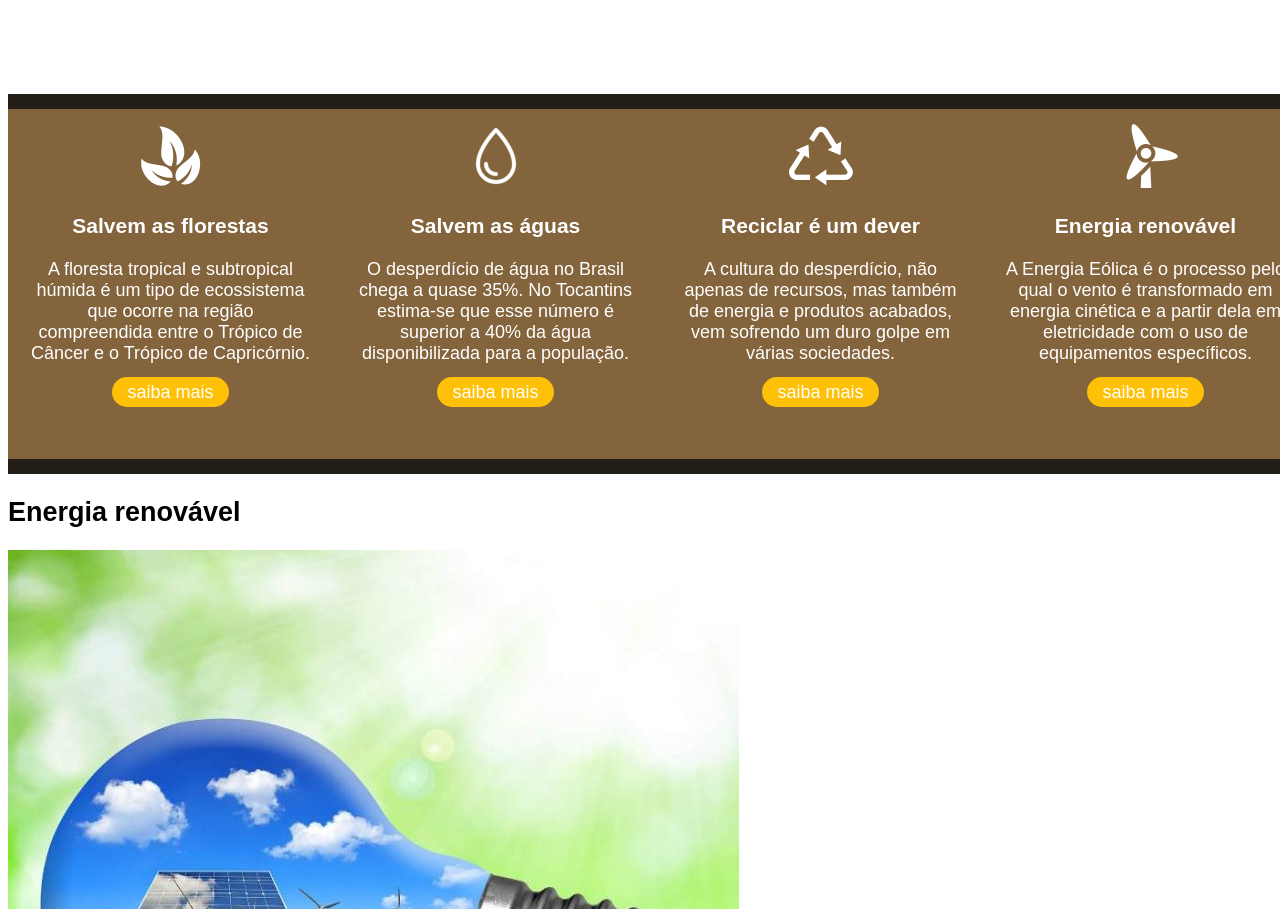
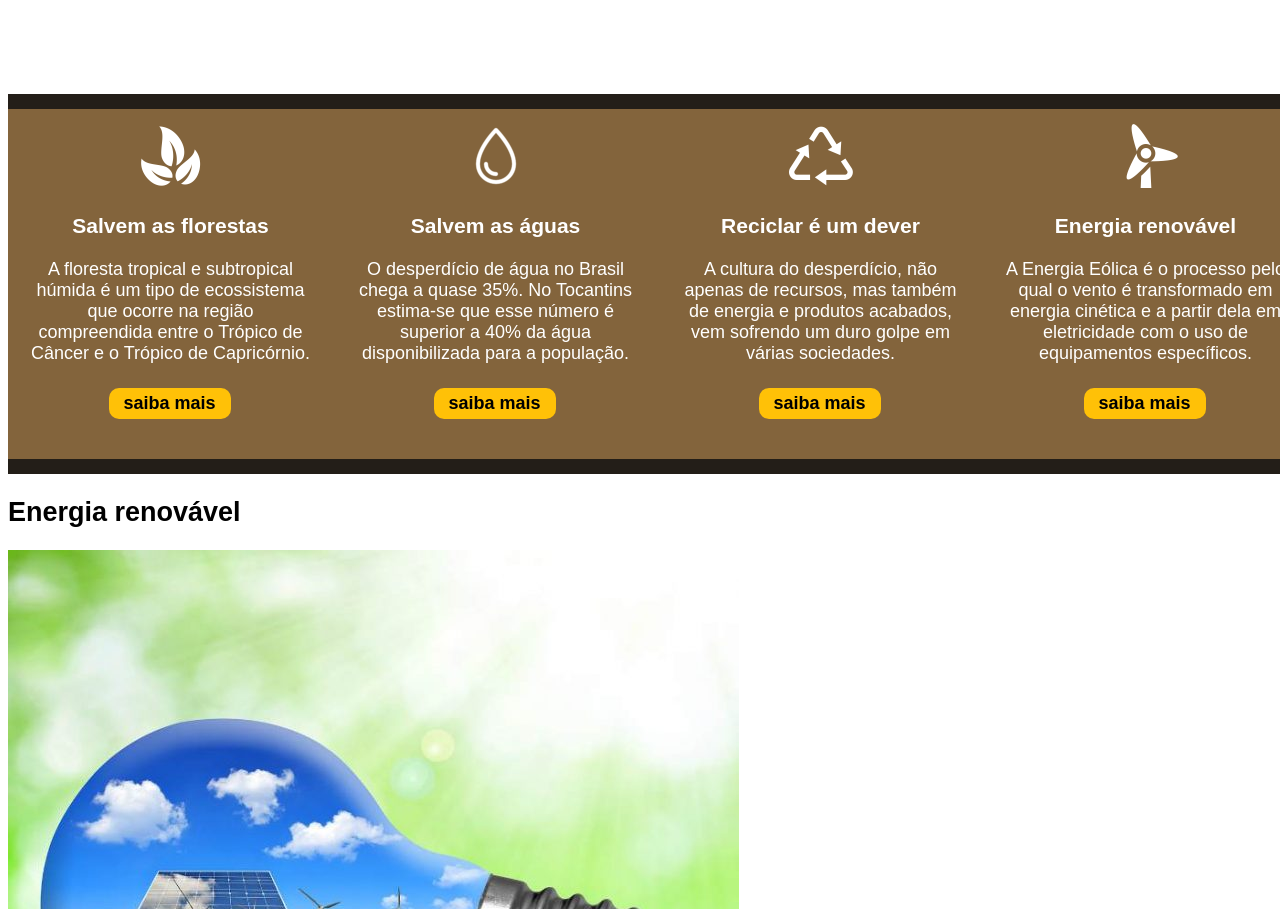
Before and after one commit to IagoDSN/planeta_verde---Turma-E, a plain HTML site: page index.html in a window 1280 px wide. Shown: the part 894-1803 px from the top of the page. Drawn offline with Linux system fonts and the light colour scheme.

Commit message:
Update css.css

```diff
--- a/css/css.css
+++ b/css/css.css
@@ -112,14 +112,21 @@ padding-bottom: 15px;
 }
 .alerta figure{
     float: left;
-    width: 285px;
+    width: 325px;
     margin: 0px;
     padding: 15px 20px 0px;
+    position: relative;
+    height: 310px;
+    box-sizing: border-box;
 }
 .alerta a{
     text-decoration: none;
-    color: white;
+    color: black;
     background-color: rgb(255, 193, 7);
     padding: 5px 15px;
-    border-radius: 20px;
+    border-radius: 10px;
+    font-weight: bold;
+    position: absolute;
+    bottom: 0;
+    right: 31.5%;
 }
```
